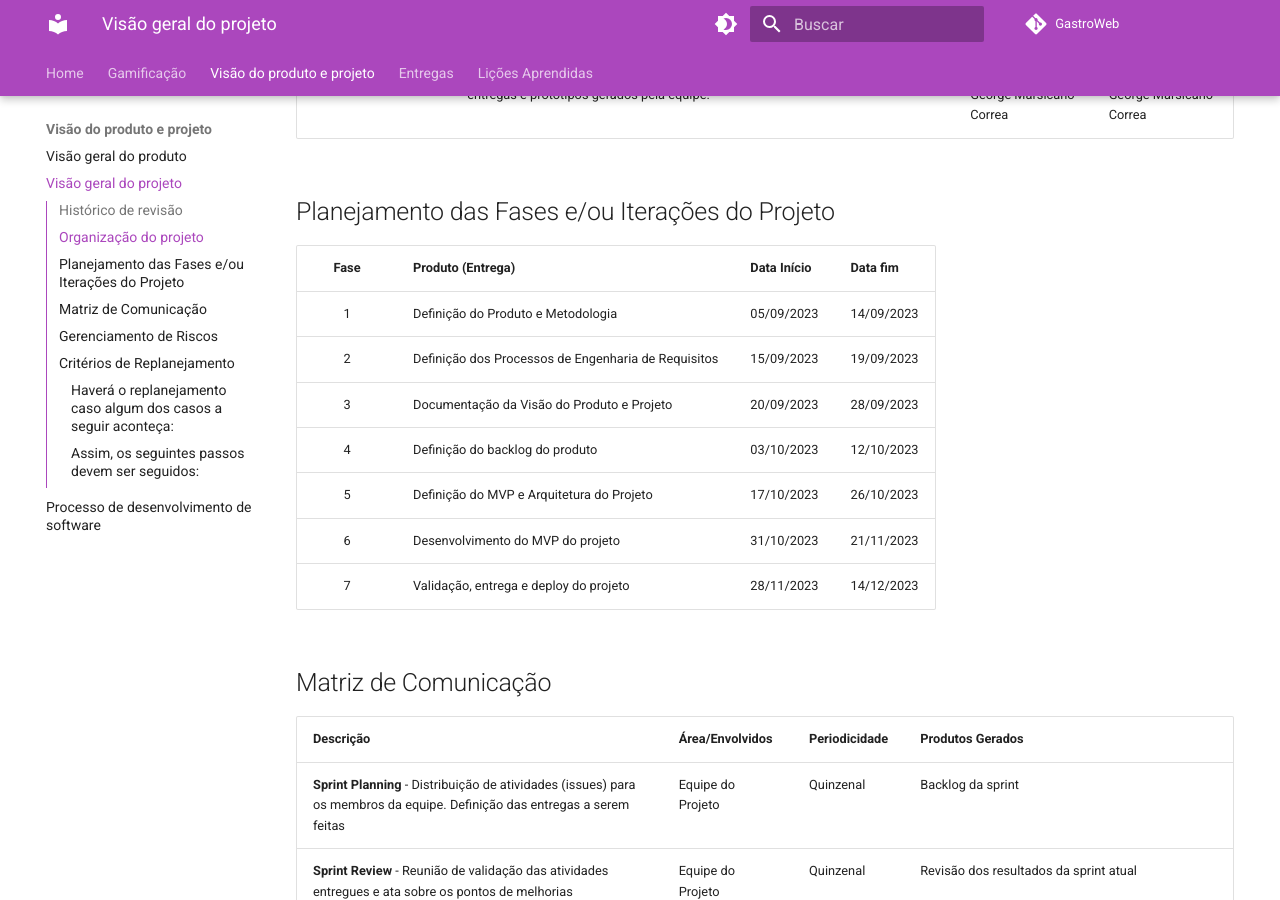
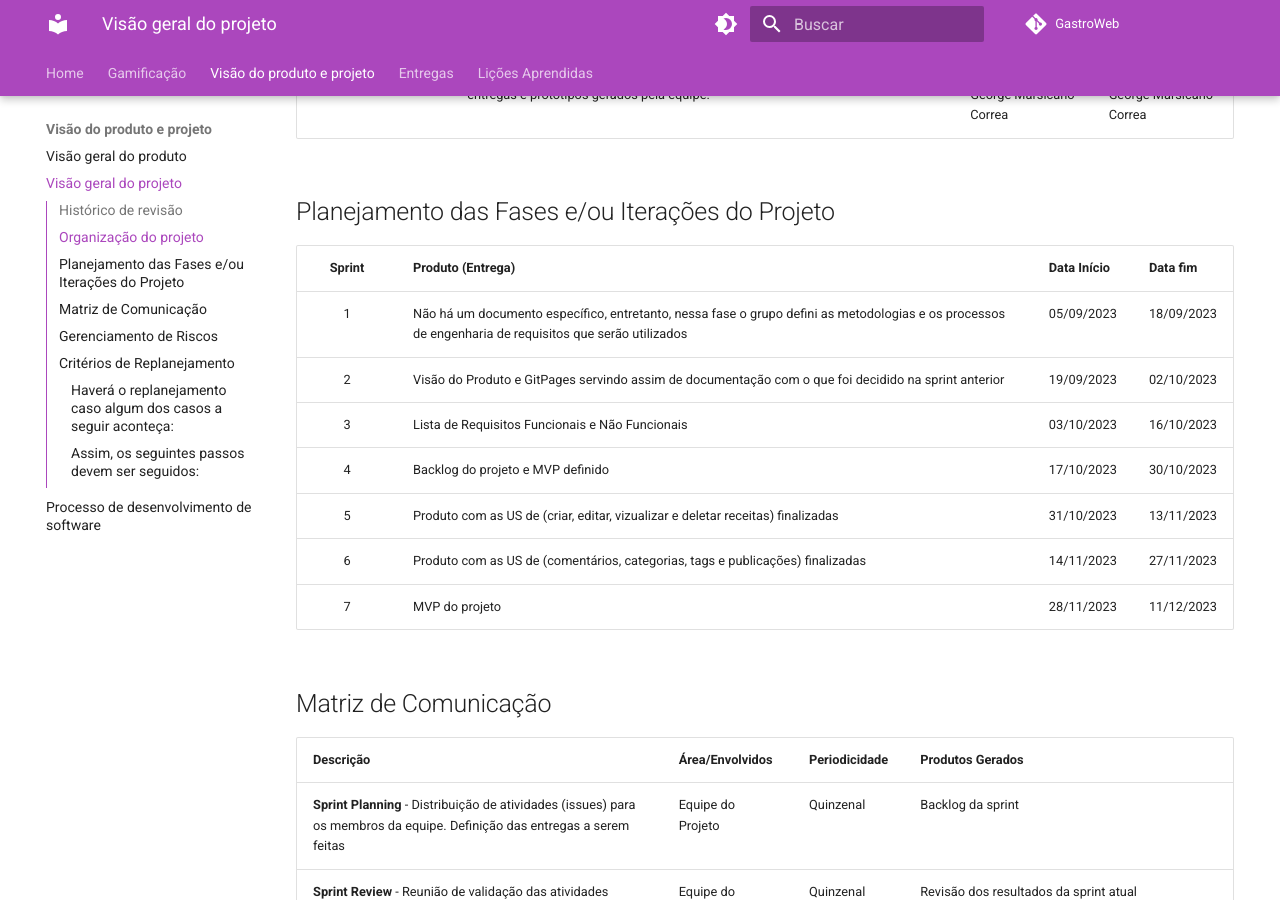
Before and after one commit to mdsreq-fga-unb/2023.2-GastroWeb, an MkDocs documentation site: the page built from docs/visao-produto-projeto/visao-projeto.md, in a window 1280 px wide and 900 px high, scrolled down 1256 px. Built offline with MkDocs 1.6.1 and Material for MkDocs 9.7.7, drawn with Linux system fonts in a browser that asks for light colours; comment, search, counter and statistics services are not loaded.

Commit message:
Atualiza planejamento nas fases do projeto, resolve as issues #7 e #8

```diff
--- a/docs/visao-produto-projeto/visao-projeto.md
+++ b/docs/visao-produto-projeto/visao-projeto.md
@@ -18,15 +18,15 @@
 
 ## Planejamento das Fases e/ou Iterações do Projeto
 
-| Fase | Produto (Entrega)                                                                                                                                           | Data Início | Data fim   |
+| Sprint | Produto (Entrega)                                                                                                                                           | Data Início | Data fim   |
 | :----: | --------------------------------------------------------------------------------------------------------------------------------------------------------- | ----------- | ---------- |
-|   1    | Definição do Produto e Metodologia                                                                                                                        | 05/09/2023  | 14/09/2023 |
-|   2    | Definição dos Processos de Engenharia de Requisitos                                                                                                       | 15/09/2023  | 19/09/2023 |
-|   3    | Documentação da Visão do Produto e Projeto                                                                                                                | 20/09/2023  | 28/09/2023 |
-|   4    | Definição do backlog do produto                                                                                                                           | 03/10/2023  | 12/10/2023 |
-|   5    | Definição do MVP e Arquitetura do Projeto                                                                                                                 | 17/10/2023  | 26/10/2023 |
-|   6    | Desenvolvimento do MVP do projeto                                                                                                                         | 31/10/2023  | 21/11/2023 |
-|   7    | Validação, entrega e deploy do projeto                                                                                                                    | 28/11/2023  | 14/12/2023 |
+|   1    | Não há um documento específico, entretanto, nessa fase o grupo defini as metodologias e os processos de engenharia de requisitos que serão utilizados                                                                                                                   | 05/09/2023  | 18/09/2023 |
+|   2    | Visão do Produto e GitPages servindo assim de documentação com o que foi decidido na sprint anterior                                                                                                       | 19/09/2023  | 02/10/2023 |
+|   3    | Lista de Requisitos Funcionais e Não Funcionais                                                                                                                | 03/10/2023  | 16/10/2023 |
+|   4    | Backlog do projeto e MVP definido                                                                                                                           | 17/10/2023  | 30/10/2023 |
+|   5    | Produto com as US de (criar, editar, vizualizar e deletar receitas) finalizadas                                                                                                                 | 31/10/2023  | 13/11/2023 |
+|   6    | Produto com as US de (comentários, categorias, tags e publicações) finalizadas                                                                                                                         | 14/11/2023  | 27/11/2023 |
+|   7    | MVP do projeto                                                                                                                    | 28/11/2023  | 11/12/2023 |
 
 
 ## Matriz de Comunicação
```
